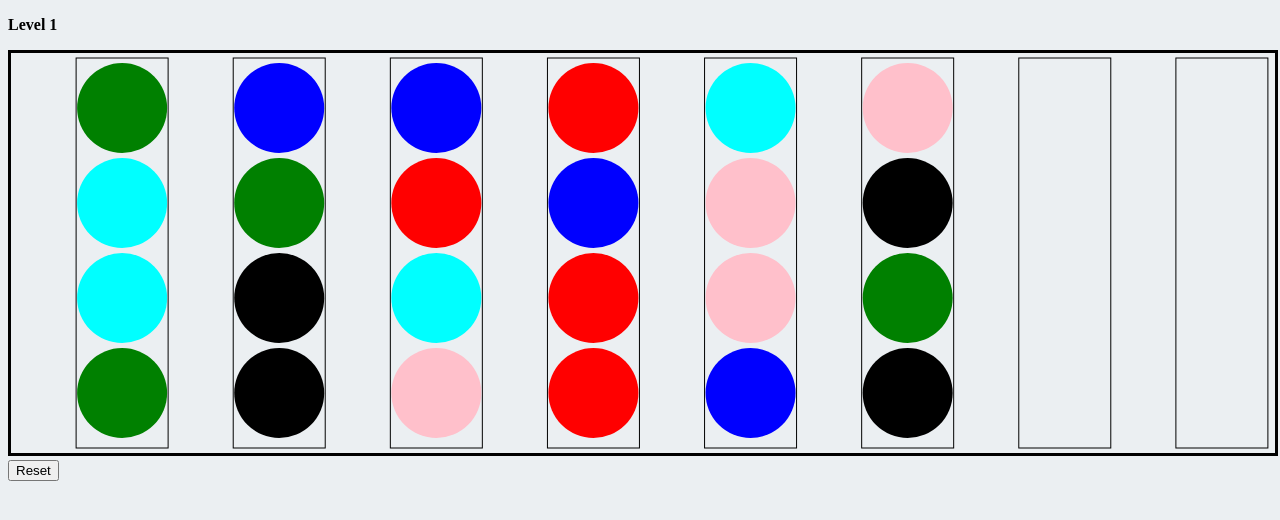
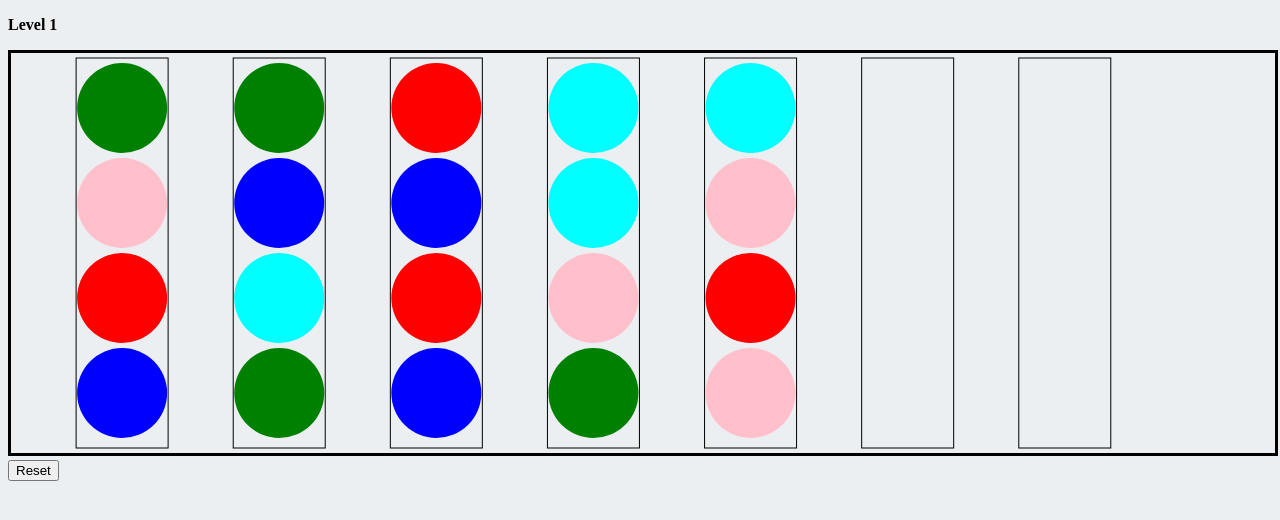
Before and after one commit to sam-d/color_sort, a plain HTML site: page index.html in a window 1280 px wide. Drawn offline with Linux system fonts and the light colour scheme.

Commit message:
place bins into rows
* add more colors
* scale number of bins by level (increaing difficulty)
* adapt bins per col based on screen width

```diff
--- a/index.html
+++ b/index.html
@@ -38,8 +38,9 @@
          level = parseInt(localStorage.getItem('level'));
      }
      numberBallsPerBin=4 //max number of balls each bin can hold
-     numberBins = 7; //total number of bins
-     colors=["red","green","blue","cyan","pink","black","brown"]; //array of all possible colors
+     numberBins = Math.floor(Math.min(12,4+Math.sqrt(level))); //total number of bins; scales with level to make it more difficult
+     binsPerRow = 7; //how many bins per row; start new column if larger
+     colors=["red","green","blue","cyan","pink","black","brown","orange","darkviolet","lightgreen","darkgrey","lime"]; //array of all possible colors
      //get the actual width of the svg element and scale accordingly
      w = window.innerWidth - 50; //canvas.width.baseVal.value;
      //adapt size of balls to screen width
@@ -48,14 +49,15 @@
      }else if (w > 500){
          circleDia = 50;
      }else{
-         circleDia = 20;
+         circleDia = 35;
+         binsPerRow=6;
      }
      padding = 2;
      boxWidth=circleDia+padding;//xoffset;
      yoffset=5;
-     xoffset = (w - (boxWidth * numberBins)) / (numberBins + 2);
+     xoffset = (w - (boxWidth * binsPerRow)) / (binsPerRow + 2);
      boxHeight = circleDia*numberBallsPerBin+numberBallsPerBin*yoffset+2*yoffset;
-     canvas.setAttribute("height",boxHeight+2*yoffset);
+     canvas.setAttribute("height",Math.ceil(numberBins/binsPerRow)*boxHeight+2*yoffset);
      selected=-1; //which bin is selected, -1 if none selected
      //function to generate game state from level number
      //needs to ensure there are numberBallsPerBin of each color and that the levels is solveable
@@ -88,18 +90,26 @@
          let empty=2;
          array=[];
          //generate complete 'won' game state, then shuffle and distribute to state
-         for(let i=0;i<=(bins-empty);i++){
+         for(let i=0;i<bins;i++){
              for(let j=0;j<numberBallsPerBin;j++){
                  array.push(colors[i]);
              }
          }
-         array=shuffleArray(array);
+         //increase number of shuffles with increasing level
+         function repeatN(fun,n,arg){
+             let res = arg;
+             while(n-->0){
+                 res = fun(res);
+             }
+             return res;
+         }
+         array=repeatN(shuffleArray,Math.ceil(Math.sqrt(level)),array);
          //put into state
          state = []; //clear state
-         for(let i=0;i<=(bins-empty);i++){
+         for(let i=0;i<bins;i++){
              state.push([]);
              for(let j=0;j<numberBallsPerBin;j++){
-                 state[i][j] = array[i*(bins-empty-1)+j];
+                 state[i][j] = array[i*numberBallsPerBin+j];
              }
          }
          //add empty bins
@@ -161,23 +171,31 @@
              canvas.removeChild(canvas.firstChild);
          };
          //then draw the state array onto screen
+         let row=0;
+         let rowPos = -1;
          for(let i=0; i<state.length; i++){
+             rowPos++;
+             if((i+1) % (binsPerRow+1) == 0){
+                 row++; //start new row
+                 rowPos = 0; //start at left again
+             }
              //draw container as simple rect
              let box = document.createElementNS("http://www.w3.org/2000/svg", "rect");
-             box.setAttribute("x",i*boxWidth+(i+1)*xoffset);
-             box.setAttribute("y",yoffset);
+             //box.setAttribute("x",i*boxWidth+(i+1)*xoffset);
+             box.setAttribute("x",rowPos*boxWidth+(rowPos+1)*xoffset);
+             box.setAttribute("y",boxHeight*row+yoffset*(row+1));
              box.setAttribute("width",boxWidth);
              box.setAttribute("height",boxHeight);
-             box.setAttribute("stroke",selected == i ? "yellow" : "black");
-             box.setAttribute("strokeWidth","1px");
+             box.setAttribute("stroke",selected == i ? "gold" : "black");
+             box.setAttribute("stroke-width",selected == i ? "5px" : "1px");
              box.setAttribute("fill","transparent");
              box.addEventListener('click',function(){highlightBox(i)},false);
              canvas.appendChild(box);
              for(let j=0;j<state[i].length;j++){
                  let circle =document.createElementNS("http://www.w3.org/2000/svg", "circle");
                  circle.setAttribute("r",circleDia/2);
-                 circle.setAttribute("cx",i*boxWidth+boxWidth/2+(i+1)*xoffset);
-                 circle.setAttribute("cy",boxHeight-(j*circleDia+(j+1)*yoffset+circleDia/2)); //draw from the bottom up, last element on array is on top of bin
+                 circle.setAttribute("cx",rowPos*boxWidth+boxWidth/2+(rowPos+1)*xoffset);
+                 circle.setAttribute("cy",(row+1)*boxHeight-(j*circleDia+(j+1)*yoffset+circleDia/2)); //draw from the bottom up, last element on array is on top of bin
                  circle.setAttribute("fill",state[i][j]);
                  circle.addEventListener('click',function(){highlightBox(i)},false);
                  canvas.appendChild(circle);
```
